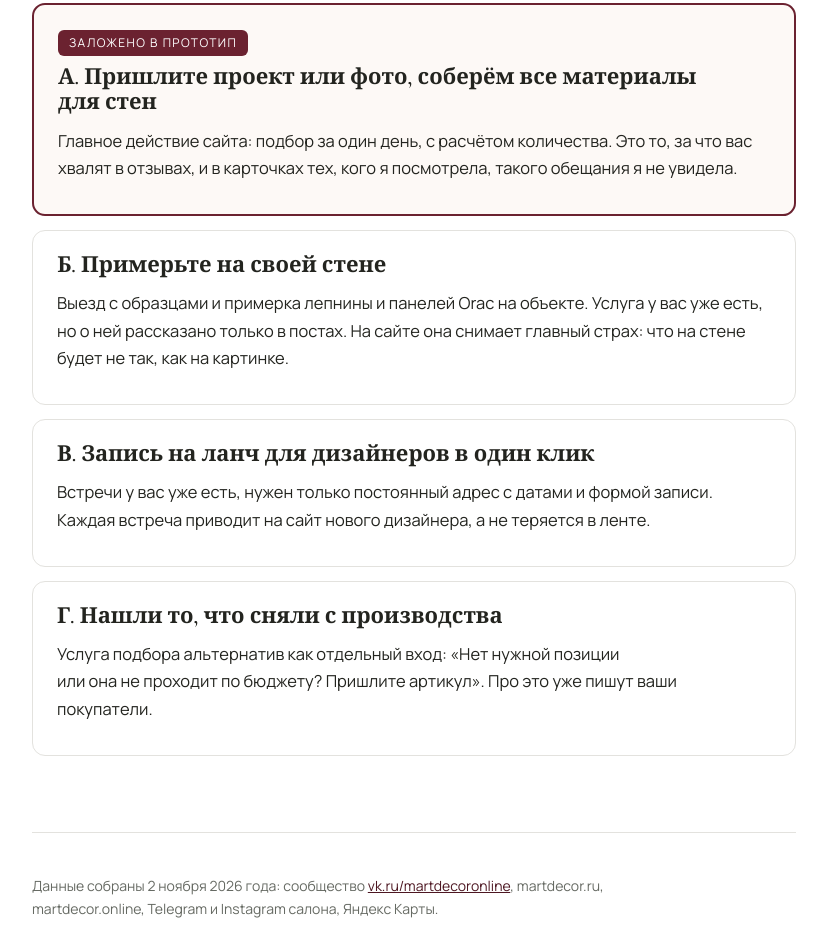
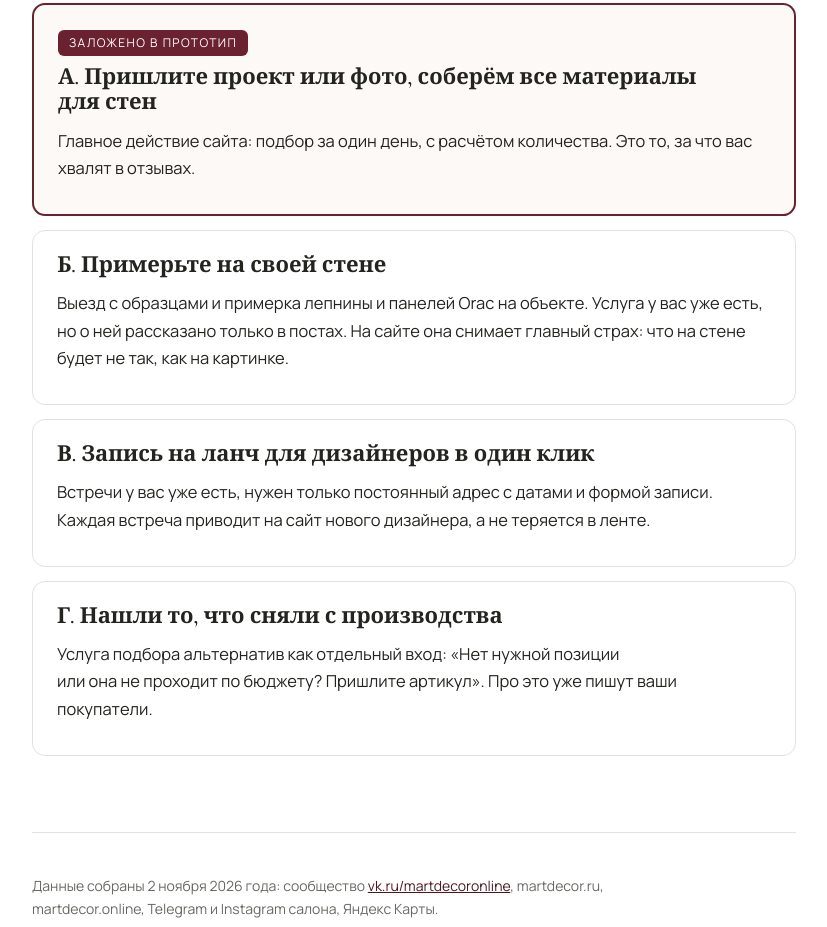
Before and after one commit to nextbestmail-dev/prototipy, a plain HTML site: page martdecor/kp/index.html in a window 1280 px wide. Shown: the part 7040-7967 px from the top of the page, without its empty margins (226-1053 px from the left). Drawn offline with nearby package versions, Linux system fonts and the light colour scheme.

Commit message:
Прототип: martdecor

```diff
--- a/martdecor/kp/index.html
+++ b/martdecor/kp/index.html
@@ -244,7 +244,7 @@ footer a{color:var(--sage-dark)}
   <div class="offer offer-main">
     <span class="badge">заложено в&nbsp;прототип</span>
     <h3>А.&nbsp;Пришлите проект или&nbsp;фото, соберём все&nbsp;материалы для&nbsp;стен</h3>
-    <p>Главное действие сайта: подбор за&nbsp;один день, с&nbsp;расчётом количества. Это&nbsp;то,&nbsp;за&nbsp;что&nbsp;вас хвалят в&nbsp;отзывах, и&nbsp;в&nbsp;карточках тех, кого я&nbsp;посмотрела, такого обещания я&nbsp;не&nbsp;увидела.</p>
+    <p>Главное действие сайта: подбор за&nbsp;один день, с&nbsp;расчётом количества. Это&nbsp;то,&nbsp;за&nbsp;что&nbsp;вас хвалят в&nbsp;отзывах.</p>
   </div>
   <div class="offer">
     <h3>Б. Примерьте на&nbsp;своей стене</h3>
```
Also changed, not shown: 1 other file.
